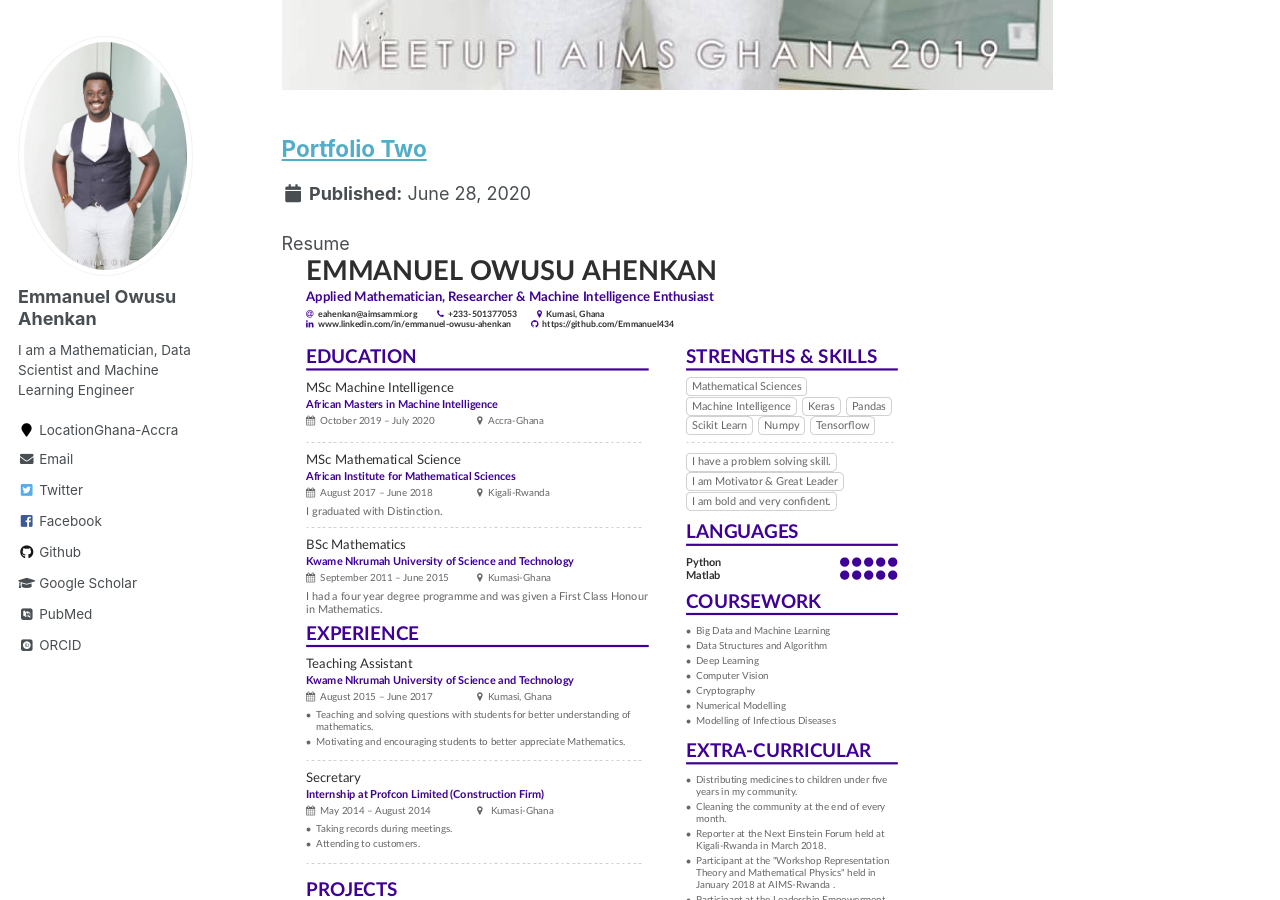
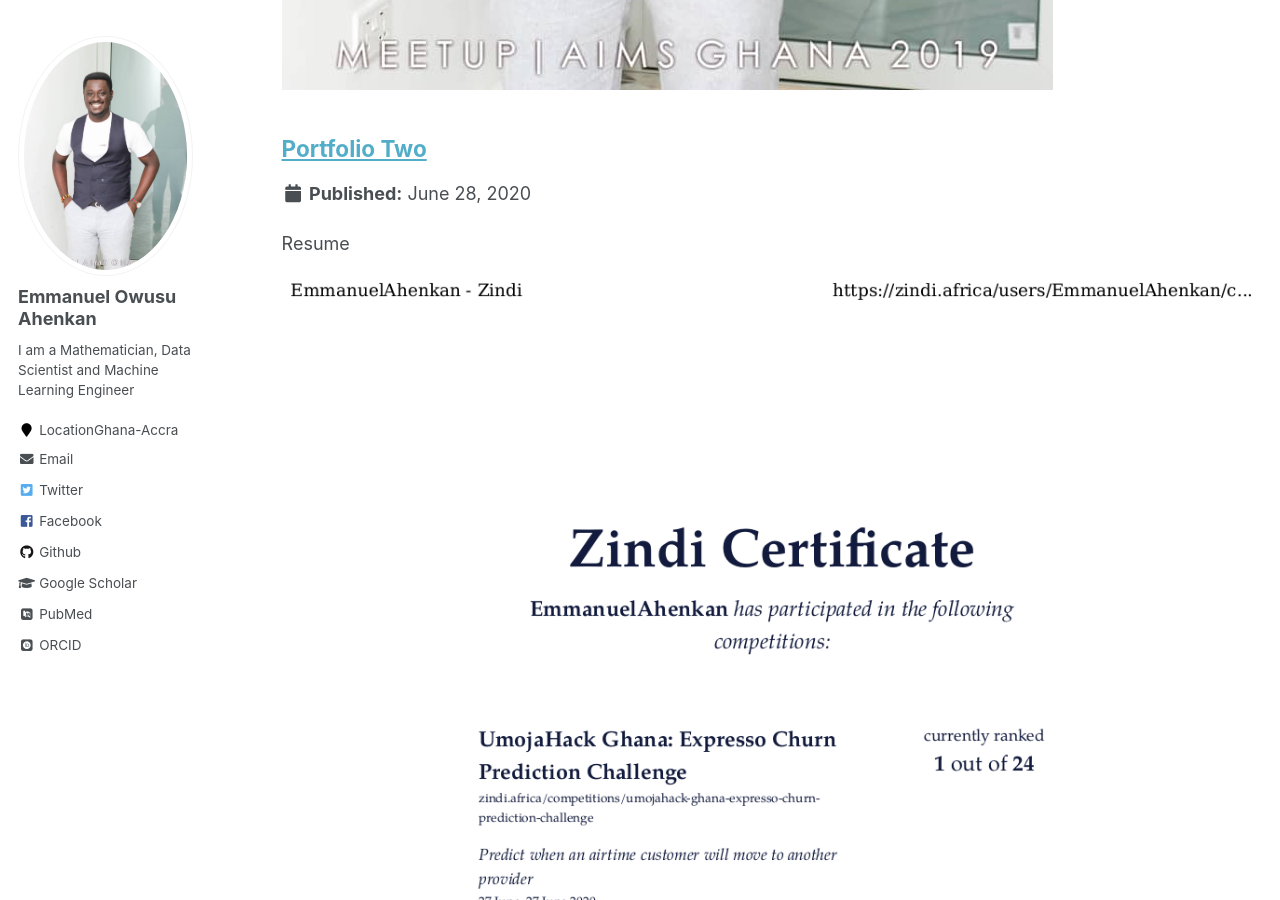
Before and after one commit to EmmanuelOwusu/EmmanuelOwusu.github.io, a Jekyll site: the page built from _pages/portfolio.html, in a window 1280 px wide and 900 px high, scrolled down 1304 px. Built offline with Jekyll 4.4.1, drawn with Linux system fonts in a browser that asks for light colours; some web fonts are replaced.

Commit message:
Zindi_Portfolio
Zindi_Portfolio

```diff
--- a/_portfolio/portfolio-2.html
+++ b/_portfolio/portfolio-2.html
@@ -1,5 +1,5 @@
 ---
 title: "Portfolio  Two"
-excerpt: "Resume <br/><img src='/images/Resume.png'>"
+excerpt: "Resume <br/><img src='/images/Zindi_Hackatron.png'>"
 collection: portfolio
 ---
```
